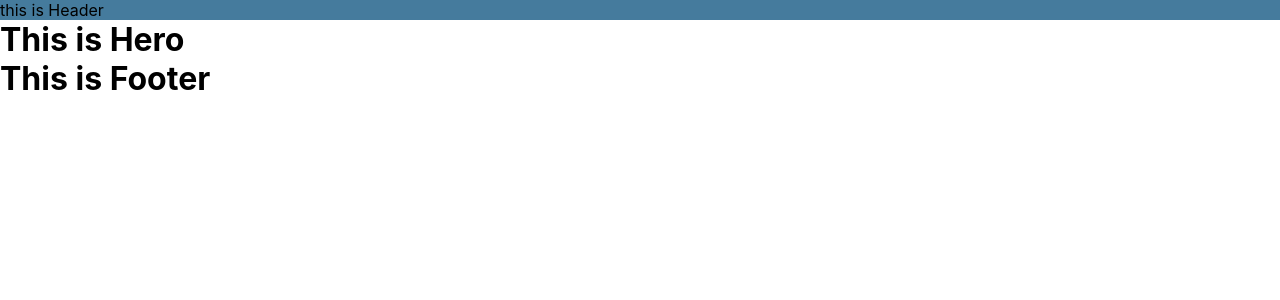
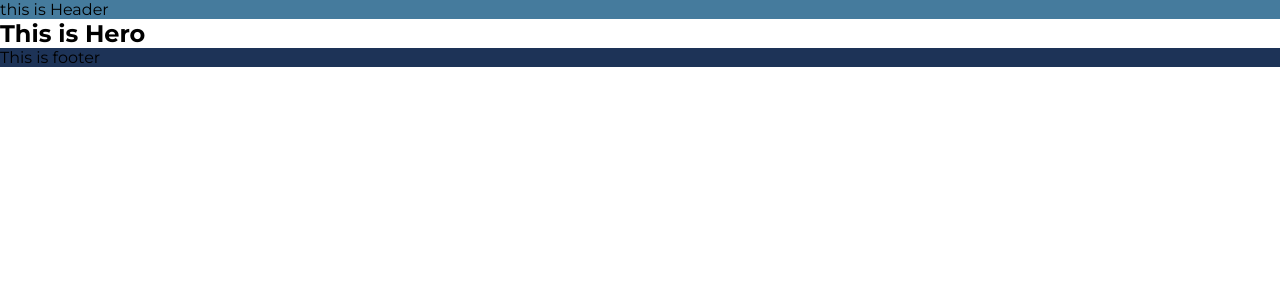
Before and after one commit to jaRue1/react-sass-app, a React (Create React App) app: page / in a window 1280 px wide. Shown: the top 300 px of the page. Built offline with nearby package versions, Linux system fonts and the light colour scheme; the HTML template or start-up script is replaced by a standard one.

Commit message:
Applied Styling

```diff
--- a/src/components/Footer/index.js
+++ b/src/components/Footer/index.js
@@ -1,6 +1,8 @@
 import React from 'react'
 
 function Footer (){
-return <h1>This is Footer</h1>
+return  (
+<footer>This is footer</footer>
+)
 }
 export default Footer
--- a/src/components/Hero/index.js
+++ b/src/components/Hero/index.js
@@ -1,6 +1,10 @@
 import React from 'react'
 
 function Hero (){
-return <h1>This is Hero</h1>
+return (
+  <div className='Hero'>
+    <h2>This is Hero</h2>
+  </div>
+)
 }
 export default Hero
--- a/src/styles/_main.scss
+++ b/src/styles/_main.scss
@@ -1,4 +1,3 @@
-@import url('https://fonts.googleapis.com/css2?family=Montserrat:wght@100;400;700;900&display=swap');
 // Reset
 *,
 * ::after,
@@ -8,6 +7,7 @@
   box-sizing: inherit;
 }
 
+@import url('https://fonts.googleapis.com/css2?family=Montserrat:wght@100;400;700;900&display=swap');
 @import './base/variables';
 @import './components/header';
 @import './components/hero';
@@ -17,9 +17,7 @@
 
 body {
   margin: 0;
-  font-family: -apple-system, BlinkMacSystemFont, 'Segoe UI', 'Roboto', 'Oxygen',
-    'Ubuntu', 'Cantarell', 'Fira Sans', 'Droid Sans', 'Helvetica Neue',
-    sans-serif;
+ @include default-font;
   -webkit-font-smoothing: antialiased;
   -moz-osx-font-smoothing: grayscale;
 }
--- a/src/styles/base/_variables.scss
+++ b/src/styles/base/_variables.scss
@@ -5,5 +5,5 @@ $pale-color: #f1faee;
 $red-color: #e63946;
 
 @mixin default-font {
-  font-family: 'sans-serif', -apple-system, BlinkMacSystemFont, 'Segoe UI', Roboto, Oxygen, Ubuntu, Cantarell, 'Open Sans', 'Helvetica Neue', sans-serif ;
+  font-family: 'Montserrat','sans-serif'
 }
--- a/src/styles/components/_footer.scss
+++ b/src/styles/components/_footer.scss
@@ -0,0 +1,3 @@
+footer{
+  background-color: $darkblue-color;
+}
--- a/src/styles/components/_hero.scss
+++ b/src/styles/components/_hero.scss
@@ -0,0 +1,3 @@
+.hero{
+background-color: $lightblue-color;
+}
```
